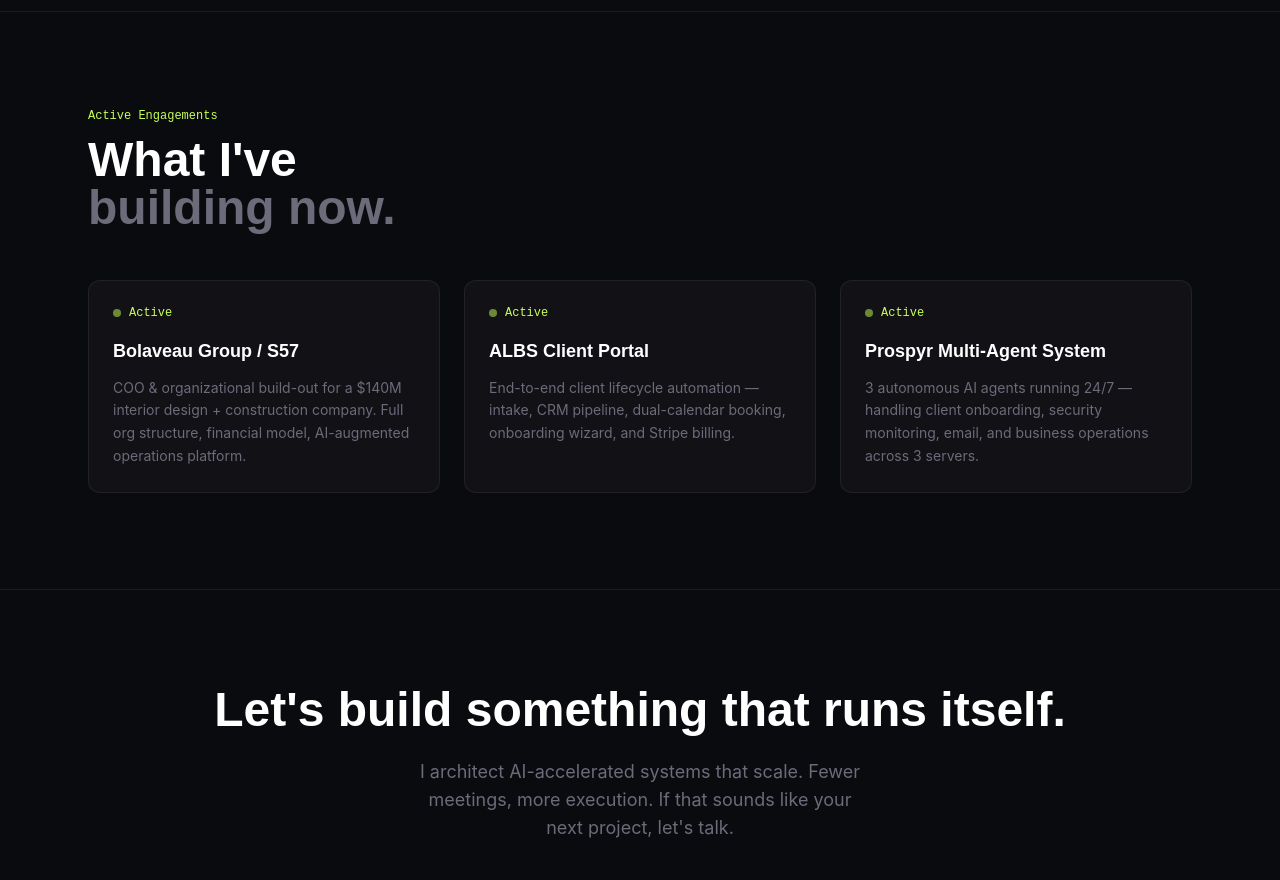
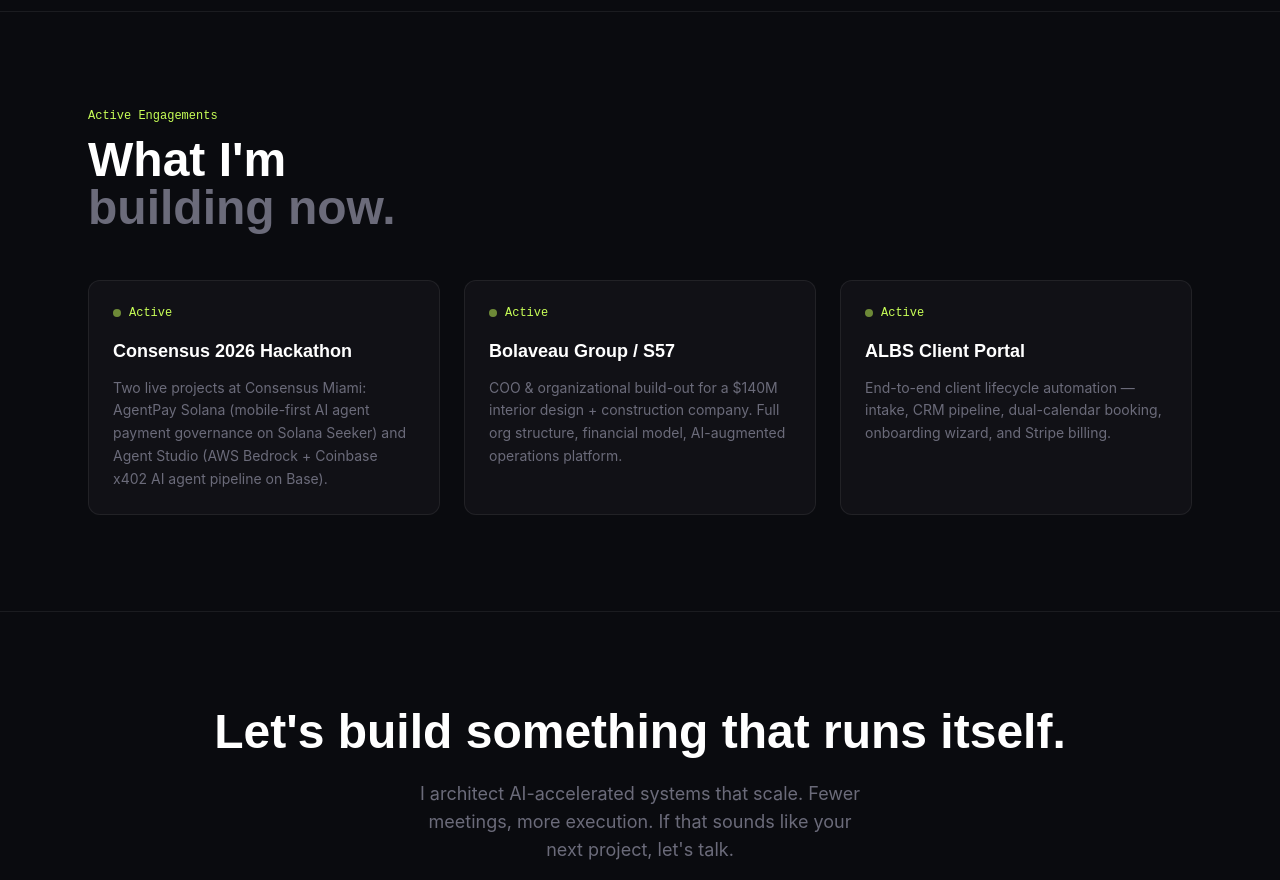
Before and after one commit to FranklinIV94/franklin-portfolio, a Next.js app: page / in a window 1280 px wide. Shown: the part 5340-6220 px from the top of the page. Built offline with nearby package versions, Linux system fonts and the light colour scheme; no server answers.

Commit message:
Fix: 'What I've building' → 'What I'm building' + update Active Engagements
- Fixed grammatical error in heading
- Replaced Prospyr Multi-Agent with Consensus 2026 Hackathon as top engagement
- Shows current work: hackathon projects, S57, ALBS portal

```diff
--- a/app/page.tsx
+++ b/app/page.tsx
@@ -161,7 +161,7 @@
             >
               <span className="font-mono text-xs text-accent mb-3 block">Active Engagements</span>
               <h2 className="font-display font-bold text-4xl md:text-5xl">
-                What I{"'"}ve
+                What I{"'"}m
                 <br />
                 <span className="text-muted">building now.</span>
               </h2>
@@ -170,16 +170,16 @@
             <div className="grid grid-cols-1 md:grid-cols-3 gap-6">
               {[
                 {
+                  name: 'Consensus 2026 Hackathon',
+                  description: 'Two live projects at Consensus Miami: AgentPay Solana (mobile-first AI agent payment governance on Solana Seeker) and Agent Studio (AWS Bedrock + Coinbase x402 AI agent pipeline on Base).',
+                },
+                {
                   name: 'Bolaveau Group / S57',
                   description: 'COO & organizational build-out for a $140M interior design + construction company. Full org structure, financial model, AI-augmented operations platform.',
                 },
                 {
                   name: 'ALBS Client Portal',
                   description: 'End-to-end client lifecycle automation — intake, CRM pipeline, dual-calendar booking, onboarding wizard, and Stripe billing.',
-                },
-                {
-                  name: 'Prospyr Multi-Agent System',
-                  description: '3 autonomous AI agents running 24/7 — handling client onboarding, security monitoring, email, and business operations across 3 servers.',
                 },
               ].map((engagement, i) => (
                 <motion.div
```
